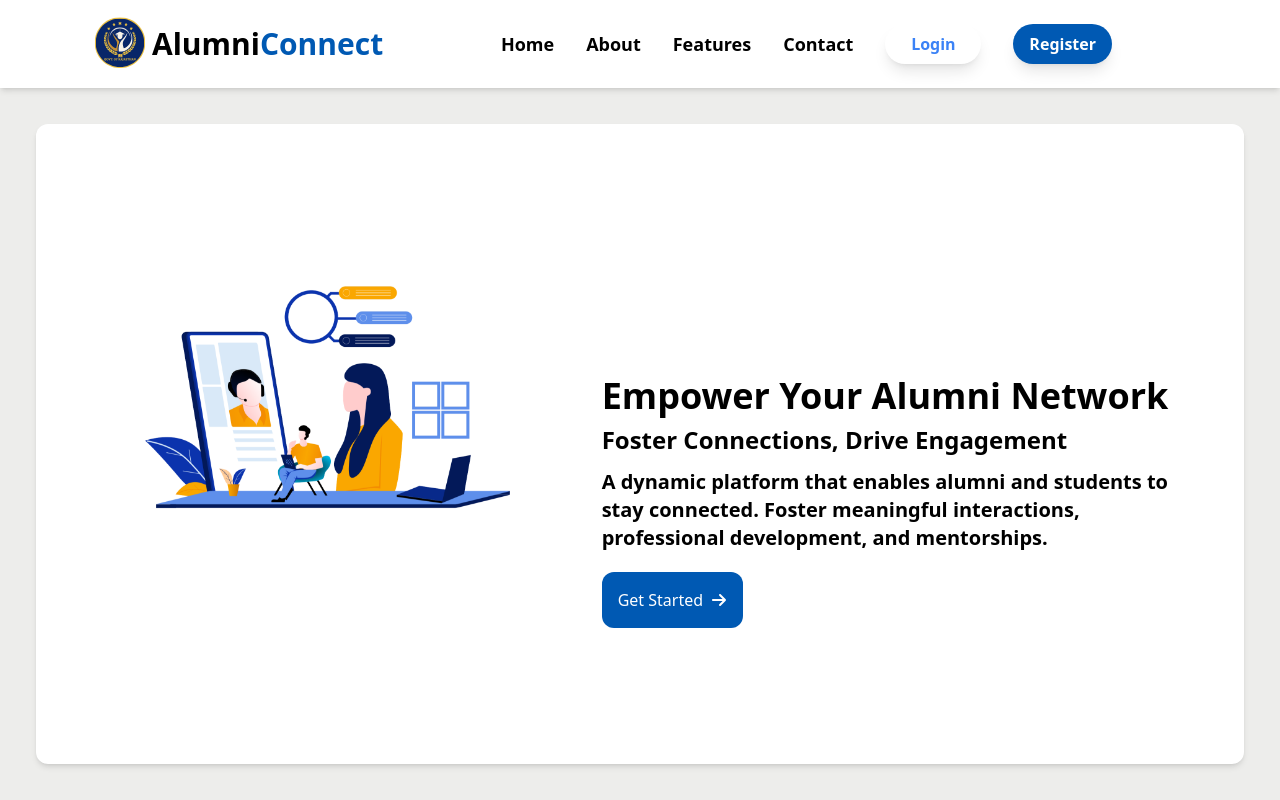
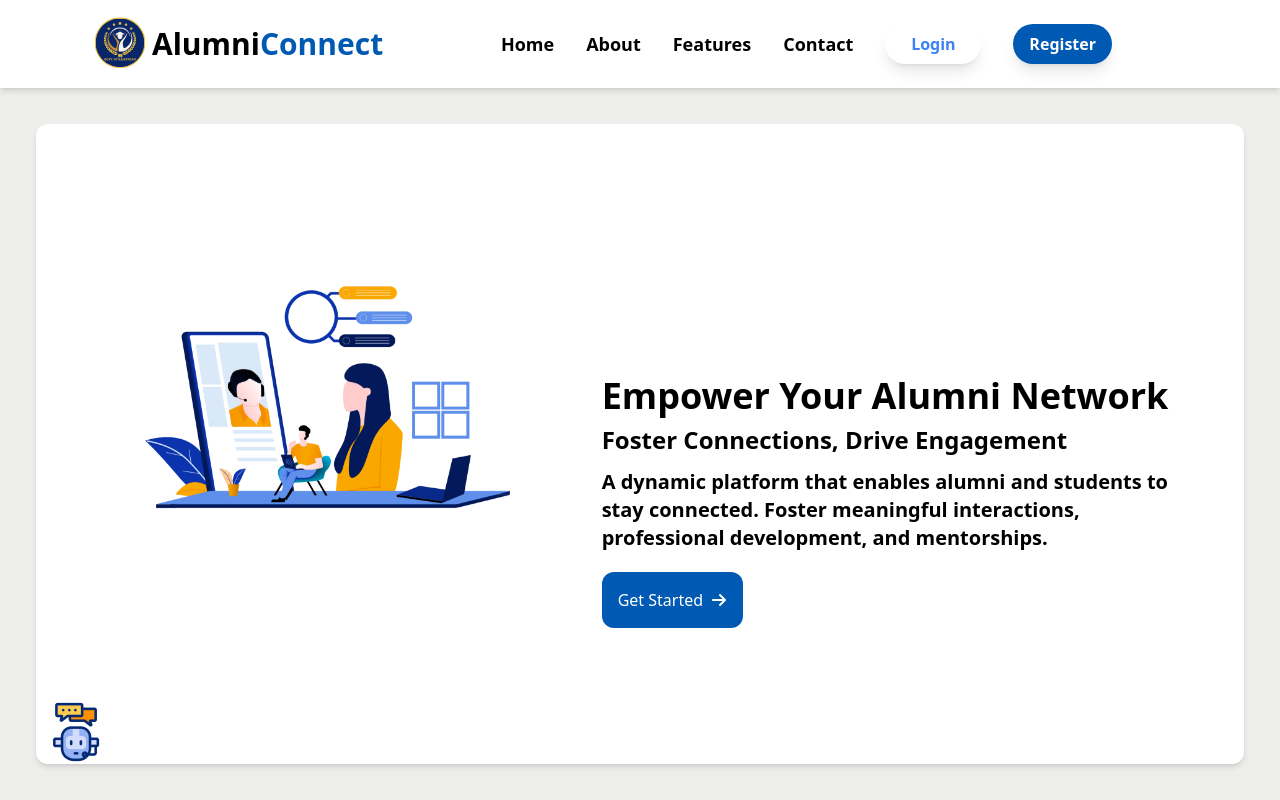
Before and after one commit to Leela-Avinash/SIH1633, a React (Vite) app in the folder Frontend/: page / in a window 1280 px wide. Built offline with nearby package versions, Linux system fonts and the light colour scheme; no server answers.

Commit message:
Working on issues

```diff
--- a/Frontend/src/App.jsx
+++ b/Frontend/src/App.jsx
@@ -1,7 +1,8 @@
 import React, { useEffect } from "react";
 import { useDispatch, useSelector } from "react-redux";
+import { useState } from "react";
 import { setUser } from "./redux/slices/userSlice.js";
-import { setAuth,setDoc } from "./redux/slices/authSlice.js";
+import { setAuth, setDoc } from "./redux/slices/authSlice.js";
 import LandingPage from "./pages/Landingpage.jsx";
 import GetStarted from "./pages/GetStarted.jsx";
 import { BrowserRouter as Router, Routes, Route, Navigate } from "react-router-dom";
@@ -23,6 +24,10 @@ const App = () => {
   const { isAuthenticated } = useSelector((state) => state.auth);
   const { isDocVerified } = useSelector((state) => state.auth);
   const user = useSelector((state) => state.user);
+  const [isChatOpen, setIsChatOpen] = useState(false);
+  const handleToggleChat = () => {
+    setIsChatOpen(!isChatOpen);
+  };
   const users = [
     {
       id: 1,
@@ -82,20 +87,26 @@ const App = () => {
     <div className="">
       <Router>
         <Routes>
-                    <Route path="/" element= {<LandingPage />} />
+          <Route path="/" element={<LandingPage />} />
           <Route path="/getstarted" element={<GetStarted />} />
-                    <Route path="/:role/signup" element={isAuthenticated? (isDocVerified? <Navigate to="/dashboard" /> : <Navigate to="/docai"/>) : <Registration />} />
+          <Route path="/:role/signup" element={isAuthenticated ? (isDocVerified ? <Navigate to="/dashboard" /> : <Navigate to="/docai" />) : <Registration />} />
           <Route path="/users/:role/:id/verify/:token" element={<EmailVerify />} />
-                    <Route path="/docai" element={isAuthenticated ? (isDocVerified? <Navigate to="/dashboard" />: <DocUpload/>):<Navigate to="/login"/>}/>
-                    <Route path="/login" element={isAuthenticated ? (isDocVerified? <Navigate to="/dashboard" /> : <Navigate to="/docai"/>) : <Login/>}/>
-                    <Route path="/dashboard" element={isAuthenticated ? (isDocVerified ? <MainPage/> : <Navigate to="/docai" />) : <Navigate to="/login" />} />
-                    <Route path="/profile/:username" element={<Profile/> } />
-                    <Route path="/profilecompletion" element={<ProfileCompletionForm/>}/>
-                    <Route path="/network" element={<Network/>}/>
+          <Route path="/docai" element={isAuthenticated ? (isDocVerified ? <Navigate to="/dashboard" /> : <DocUpload />) : <Navigate to="/login" />} />
+          <Route path="/login" element={isAuthenticated ? (isDocVerified ? <Navigate to="/dashboard" /> : <Navigate to="/docai" />) : <Login />} />
+          <Route path="/dashboard" element={isAuthenticated ? (isDocVerified ? <MainPage /> : <Navigate to="/docai" />) : <Navigate to="/login" />} />
+          <Route path="/profile/:username" element={<Profile />} />
+          <Route path="/profilecompletion" element={<ProfileCompletionForm />} />
+          <Route path="/network" element={<Network />} />
           {/* <Route path="/login" element={<Login/>}/> */}
-                    <Route path="/chat" element={isAuthenticated ? <ChatPage /> : <Navigate to={"/login"}/>} />
-                    <Route path="/otp" element={<Otp/>} />
+          <Route path="/chat" element={isAuthenticated ? <ChatPage /> : <Navigate to={"/login"} />} />
+          <Route path="/otp" element={<Otp />} />
         </Routes>
+        <button className="fixed bottom-3 left-5 p-4 rounded-full text-white focus:outline-none z-50"
+          onClick={handleToggleChat}
+        >
+          <img src="../chatbot1.gif" className="w-20 h-20"></img>
+        </button>
+        <Chatbot isOpen={isChatOpen} handleToggle={handleToggleChat} />
       </Router>
     </div>
   );
--- a/Frontend/src/components/App.jsx
+++ /dev/null
@@ -1,91 +0,0 @@
-import React, { useEffect } from "react";
-// import { useDispatch, useSelector } from "react-redux";
-// import { setUser } from "./redux/slices/userSlice.js";
-// import { setAuth,setDoc } from "./redux/slices/authSlice.js";
-// import LandingPage from "./pages/Landingpage.jsx";
-// import GetStarted from "./pages/GetStarted.jsx";
-import {
-  BrowserRouter as Router,
-  Routes,
-  Route,
-  Navigate,
-} from "react-router-dom";
-// import EmailVerify from "./pages/emailverify.jsx";
-// import DocUpload from "./pages/docUpload.jsx";
-// import Login from "./pages/Login.jsx";
-// import Registration from "./pages/Registration.jsx";
-import Dashboard from "./pages/dashBoard.jsx";
-// import ProfilePage from "./components/profilePage.jsx";
-// import ProfileCompletionForm from "./pages/ProfileCompletionForm.jsx";
-// import Profile from "./pages/Profile.jsx";
-// import Network from "./components/networkSection.jsx";
-// import ChatPage from "./pages/ChatPage.jsx";
-const App = () => {
-  // const dispatch = useDispatch();
-  // const { isAuthenticated } = useSelector((state) => state.auth);
-  // const { isDocVerified } = useSelector((state) => state.auth);
-  // const user = useSelector((state) => state.user);
-  // const users = [
-  //     {
-  //       id: 1,
-  //       name: 'John Doe',
-  //       jobTitle: 'Software Engineer',
-  //       profilePicture: 'https://via.placeholder.com/150',
-  //       skills: ['JavaScript', 'React', 'Node.js'],
-  //     },
-  //     {
-  //       id: 2,
-  //       name: 'Jane Smith',
-  //       jobTitle: 'Data Scientist',
-  //       profilePicture: 'https://via.placeholder.com/150',
-  //       skills: ['Python', 'Machine Learning', 'AI'],
-  //     },
-  //     {
-  //       id: 3,
-  //       name: 'Mike Johnson',
-  //       jobTitle: 'Product Manager',
-  //       profilePicture: 'https://via.placeholder.com/150',
-  //       skills: ['Leadership', 'Agile', 'Scrum'],
-  //     },
-  //     // Add more users...
-  //   ];
-
-  // useEffect(() => {
-  //     const checkAuth = async () => {
-  //         try {
-  //             const response = await fetch(
-  //                 "http://localhost:5000/api/users/check-auth",
-  //                 {
-  //                     method: "GET",
-  //                     credentials: "include",
-  //                 }
-  //             );
-  //             const json = await response.json();
-  //             console.log(json);
-  //             if (json.success) {
-  //                 localStorage.setItem("user", JSON.stringify(json.user));
-  //                 dispatch(setUser(json.user));
-  //                 dispatch(setAuth(true));
-
-  //                 const storedUser = await JSON.parse(localStorage.getItem("user"));
-  //                 if (storedUser && storedUser.document_verification) {
-  //                     dispatch(setDoc(storedUser.document_verification))
-  //                 }
-  //             }
-  //         } catch (error) {
-  //             console.log("Error checking auth", error);
-  //         }
-  //     };
-
-  //     checkAuth();
-  // }, [dispatch]);
-
-  return (
-    <div className="">
-      <Dashboard />
-
-    </div>
-  );
-};
-
-export default App;
```
Lines whose indentation alone changed are shown as unchanged.
